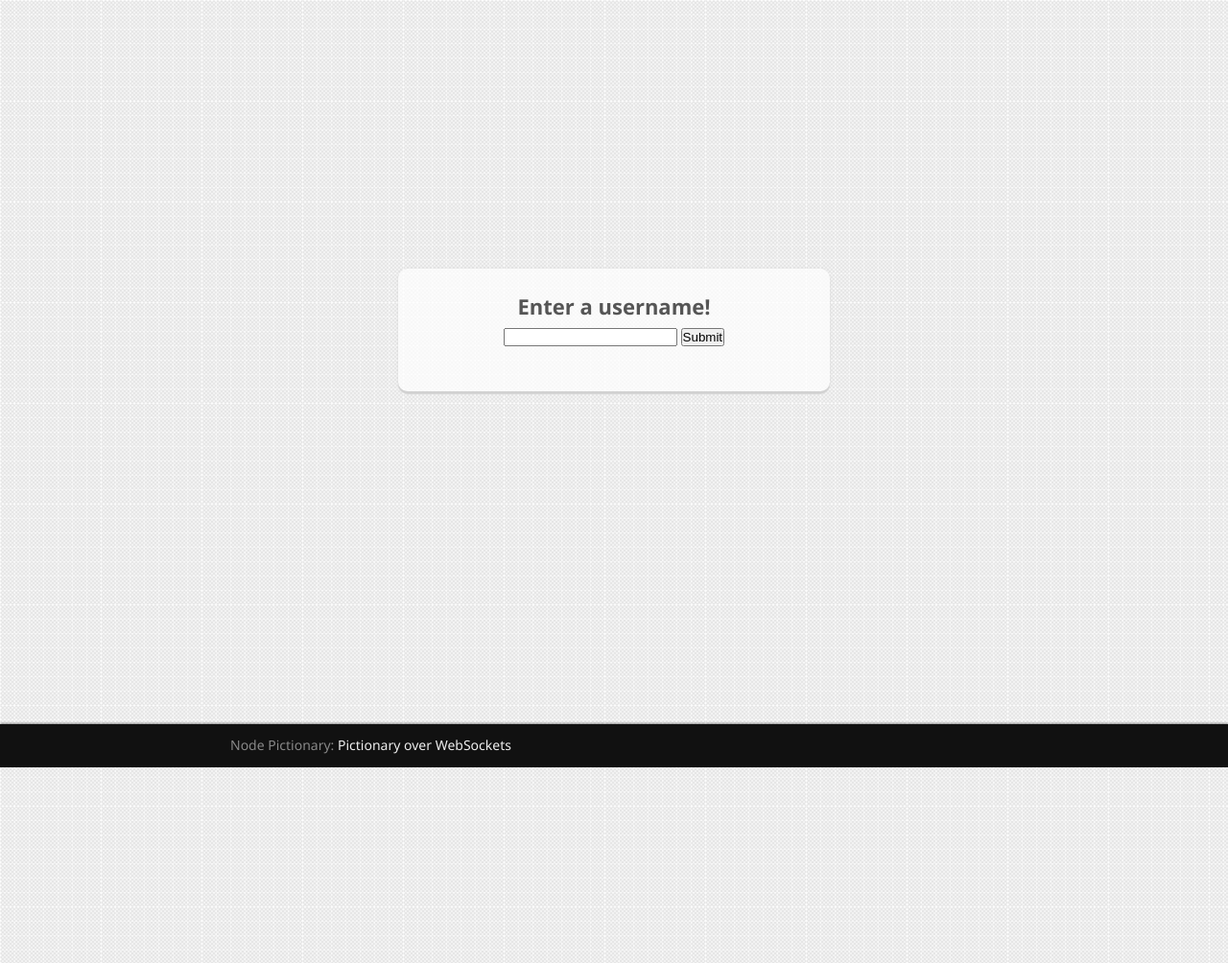
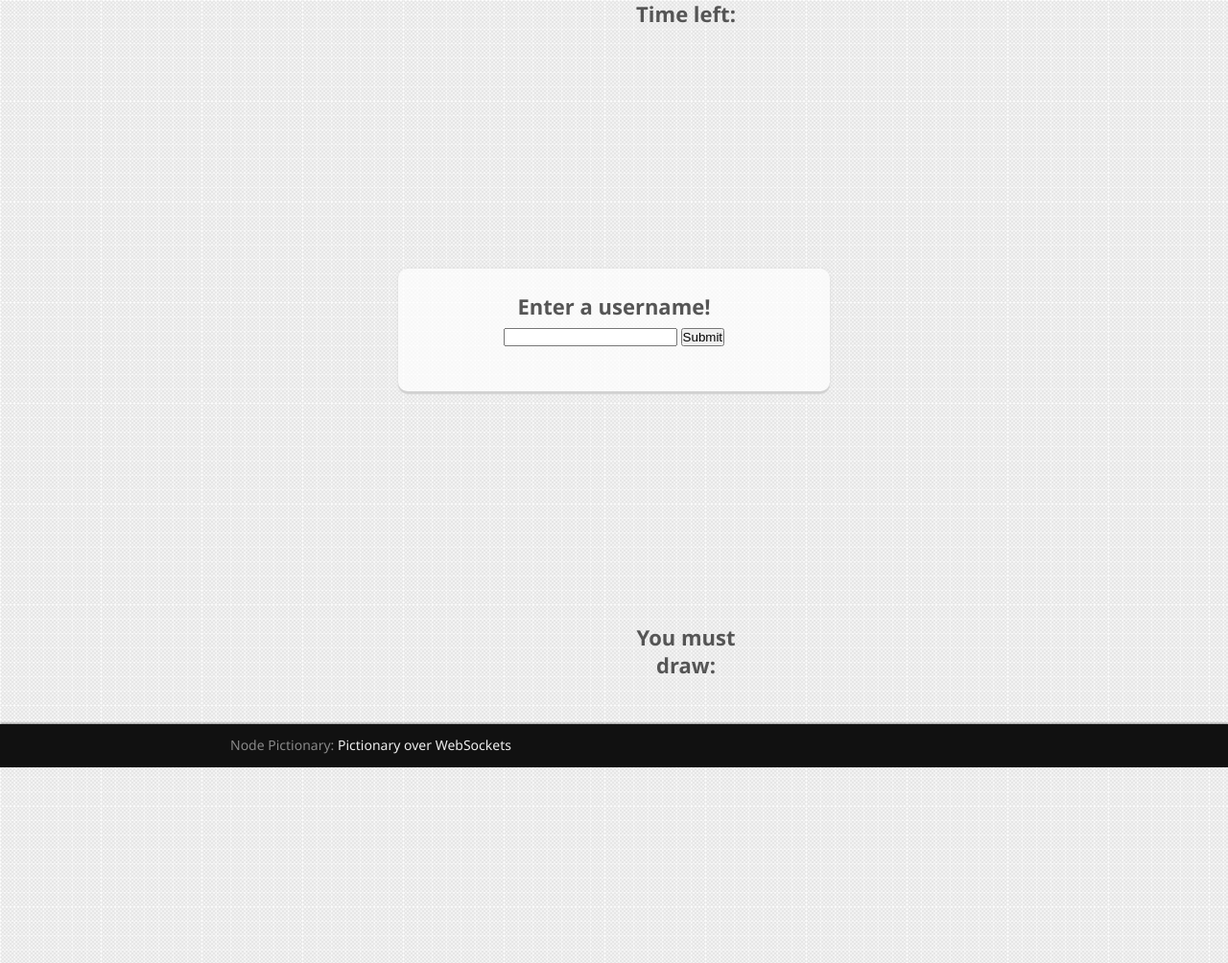
Before and after one commit to mitchswaldman/node-pictionary, a website: page public/index.html in a window 1280 px wide. Shown: the top 1004 px of the page at 96% size. Drawn offline with nearby package versions, Linux system fonts and the light colour scheme; no server answers.

Commit message:
Some front end functionality

```diff
--- a/app.js
+++ b/app.js
@@ -111,7 +111,7 @@ io.on('connection', function (socket) {
   });
 
   socket.on('guess', function(data){
-  	var game - socketDict[socket.id];
+  	var game = socketDict[socket.id];
   	if(typeof game != 'undefined') {
   		game.checkGuess(socket, data);
   	}
--- a/game.js
+++ b/game.js
@@ -121,7 +121,7 @@ Game.prototype.gameTime = function(){
 			};
 			self.broadcastToGame('gametime', data);
 			seconds--;
-			if(seconds == 0) {
+			if(seconds <= 0) {
 				clearInterval(self.gameTimeInterval);
 				self.roundOver.call(self, null);
 			}
--- a/public/assets/css/styles.css
+++ b/public/assets/css/styles.css
@@ -65,7 +65,7 @@ h1{
 }
 
 h2{
-	font-size: 13px;
+	font-size: 16px;
 	font-weight: normal;
 	padding-bottom: 8px;
 }
@@ -75,6 +75,26 @@ h3{
 	font-weight: normal;
 	font-style: italic;
 	color: #999;
+}
+
+#timer {
+    position: fixed;
+	width: 150px;
+	height: 100px;
+    text-align: center;
+	top: 0%;
+	left: 50%;
+	color: #555;
+}
+
+#draw {
+    position: fixed;
+	width: 150px;
+	height: 150px;
+    text-align: center;
+    bottom: 0%;
+	left: 50%;
+	color: #555;
 }
 
 #cursors{
--- a/public/assets/js/script.js
+++ b/public/assets/js/script.js
@@ -1,3 +1,5 @@
+// var _ = require('underscore');
+
 $(function(){
 
 	// This demo depends on the canvas element
@@ -16,7 +18,8 @@ $(function(){
 		ctx = canvas[0].getContext('2d'),
 		instructions = $('#instructions'),
 		username_entry = $('#username_entry'),
-		username_button = $('#username_button');
+		username_button = $('#username_button'),
+        timer = $('#timer');
 
 	// Generate an unique ID
 	var id = Math.round($.now()*Math.random());
@@ -30,19 +33,23 @@ $(function(){
 	var socket = io.connect('/');
 	socket.on('roundstart', function(data){
 		// var team = _.first(data.game.teams, function(team){
-		// 	return _.some(team.members, function(member){
-		// 		return member.socketId.contains(socket.id);
-		// 	}
-		// });
+        //     _.some(team.members, function(member){
+        //         var member = member.socketId.contains(socket.id);
+        //     });
+        // });
 		// update a div with team.score
 		// can get a reference to the member object
-		if(member.isDrawer) enable the canvas.
+		// if(member.isDrawer) enable the canvas.
+        ctx.clearRect(0, 0, canvas.width, canvas.height);
+        document.getElementById('word').innerHTML = data.game.word;
 		console.log('round start');
 		console.log(data);
 	});
 
 	socket.on('gamepause', function(data){
 		console.log('game pause');
+        document.getElementById('time').innerHTML = '';
+        ctx.clearRect(0, 0, canvas.width, canvas.height);
 		console.log(data);
 	});
 
@@ -53,6 +60,7 @@ $(function(){
 
 	socket.on('gametime', function(data){
 		console.log('game time');
+        document.getElementById('time').innerHTML = data.secondsLeft;
 		console.log(data);
 	});
 
--- a/public/index.html
+++ b/public/index.html
@@ -2,7 +2,7 @@
 <html>
     <head>
         <meta charset="utf-8" />
-        <title>Node.js Multiplayer Drawing Game | Tutorialzine Demo</title>
+        <title>Node Pictionary</title>
 
         <!-- The stylesheets -->
         <link rel="stylesheet" href="/assets/css/styles.css" />
@@ -33,6 +33,16 @@
 			<button id="username_button">Submit</button>
 		</hgroup>
 
+        <div id="timer">
+            <h1>Time left:</h1>
+            <h2 id="time"></h2>
+        </div>
+
+        <div id="draw">
+            <h1>You must draw: </h1>
+            <h2 id="word"></h2>
+        </div>
+
         <footer>
 	        <h2><i>Node Pictionary:</i> Pictionary over WebSockets</h2>
         </footer>
```
